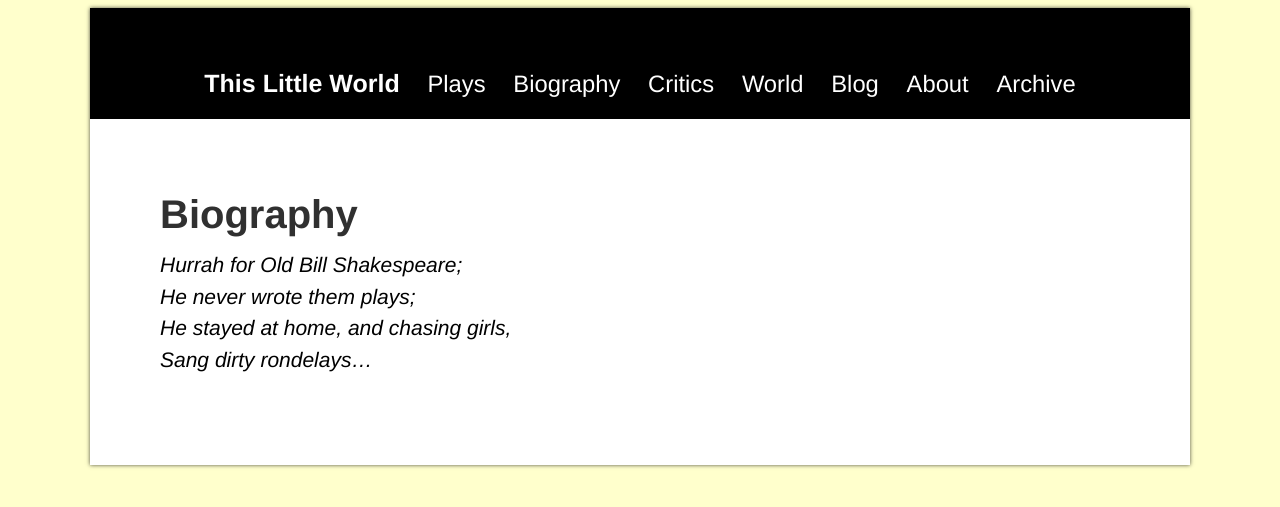
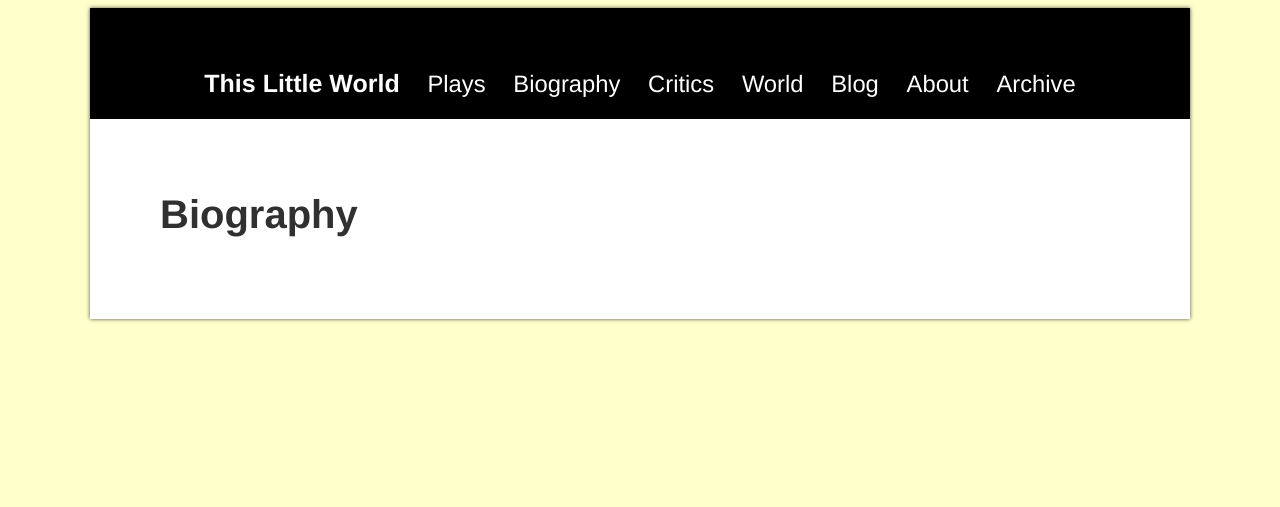
Before and after one commit to ThisLittleWorld/ThisLittleWorld.github.io, a Jekyll site: the page built from pages/biography.md, in a window 1280 px wide. Shown: the top 507 px of the page. Built offline with Jekyll 4.4.1, drawn with Linux system fonts in a browser that asks for light colours; Markdown is read by kramdown in place of the engine named in the settings.

Commit message:
Update biography.md

```diff
--- a/pages/biography.md
+++ b/pages/biography.md
@@ -3,7 +3,3 @@ layout: page
 title: Biography
 permalink: /biography/
 ---
-*Hurrah for Old Bill Shakespeare; <br>
-He never wrote them plays; <br>
-He stayed at home, and chasing girls, <br>
-Sang dirty rondelays...*
```
